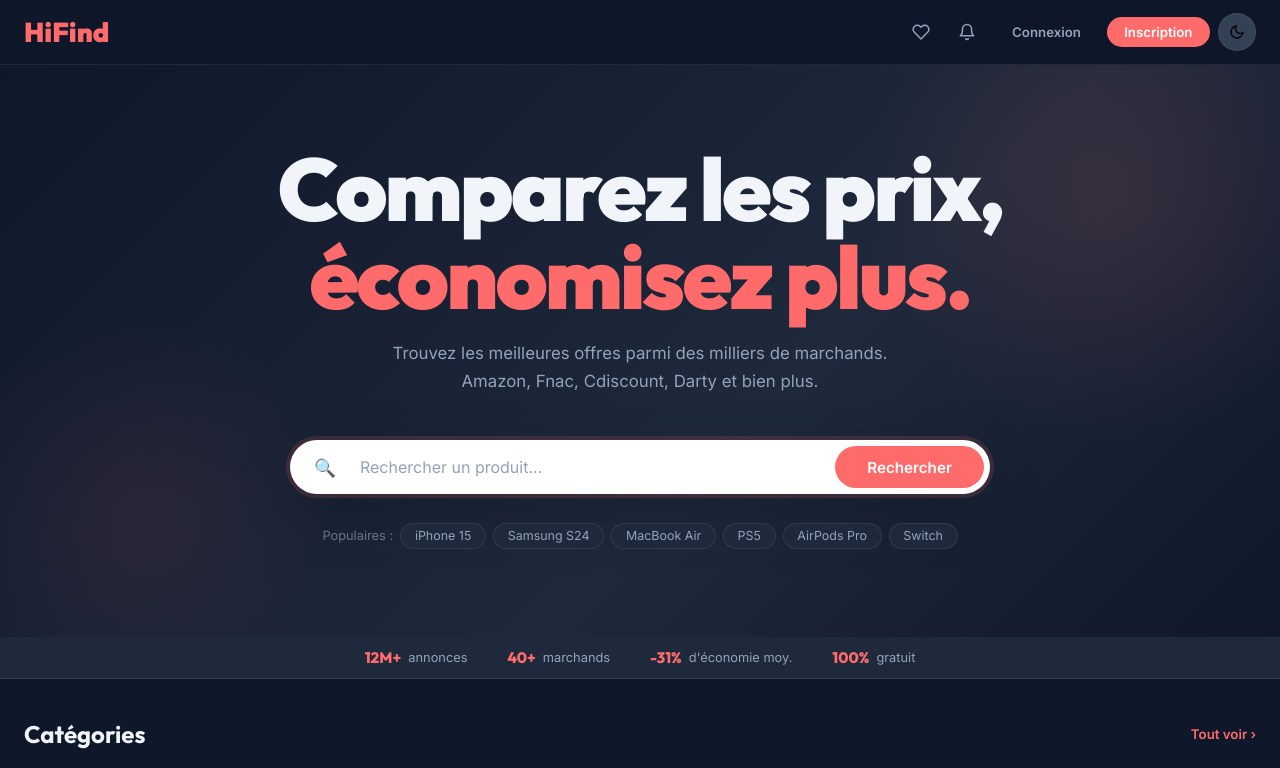
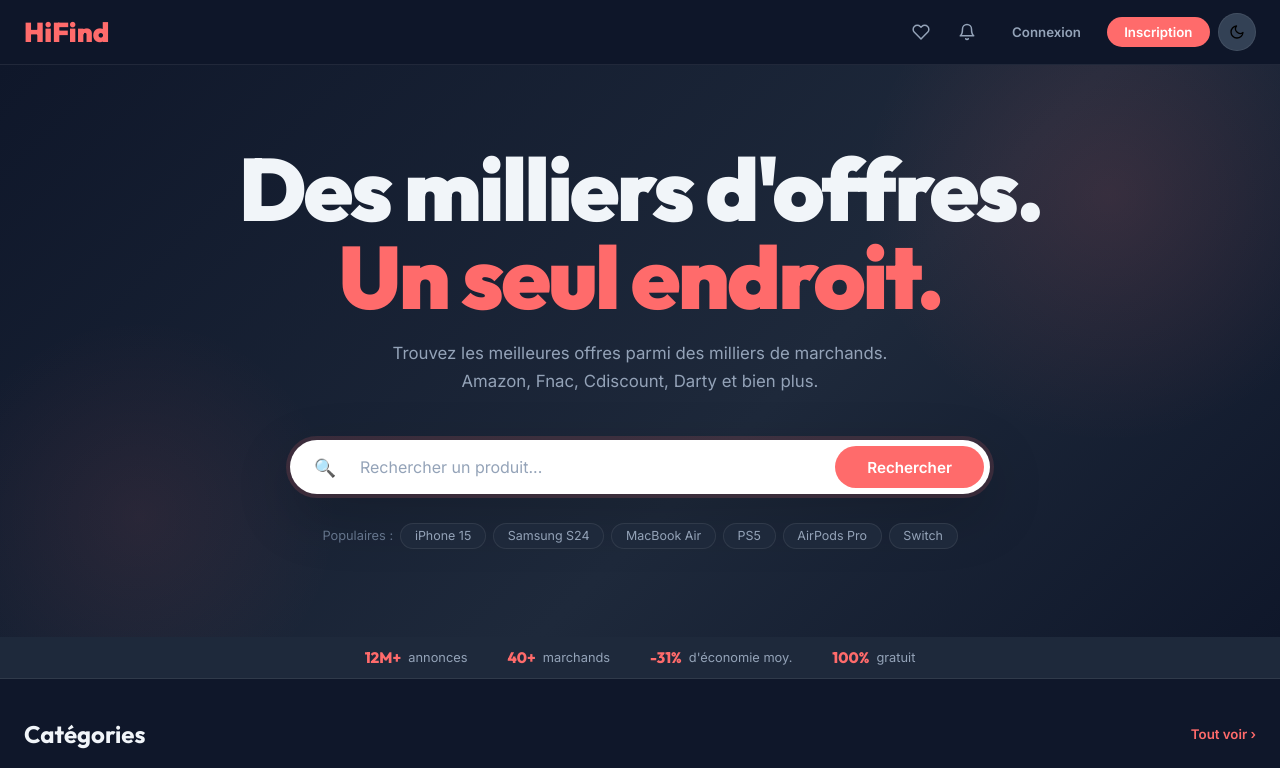
Before and after one commit to hifindhub-pixel/HIFIND.FR-1, a plain HTML site: page hifind-app.html in a window 1280 px wide. Shown: the top 768 px of the page. Drawn offline with nearby package versions, Linux system fonts and the light colour scheme.

Commit message:
Update hifind-app.html

```diff
--- a/hifind-app.html
+++ b/hifind-app.html
@@ -405,7 +405,7 @@ footer{background:var(--bg2);border-top:1px solid var(--border);padding:3rem 1.5
     <div class="hero-orb hero-orb1"></div>
     <div class="hero-orb hero-orb2"></div>
     <div class="hero-inner">
-      <h1 class="fade-up">Comparez les prix,<br><span class="ac">économisez plus.</span></h1>
+      <h1 class="fade-up">Des milliers d'offres.<br><span class="ac">Un seul endroit.</span></h1>
       <p class="hero-sub fade-up" style="animation-delay:.08s">Trouvez les meilleures offres parmi des milliers de marchands. Amazon, Fnac, Cdiscount, Darty et bien plus.</p>
       <div class="search-wrap fade-up" style="animation-delay:.16s">
         <div class="search-box">
```
